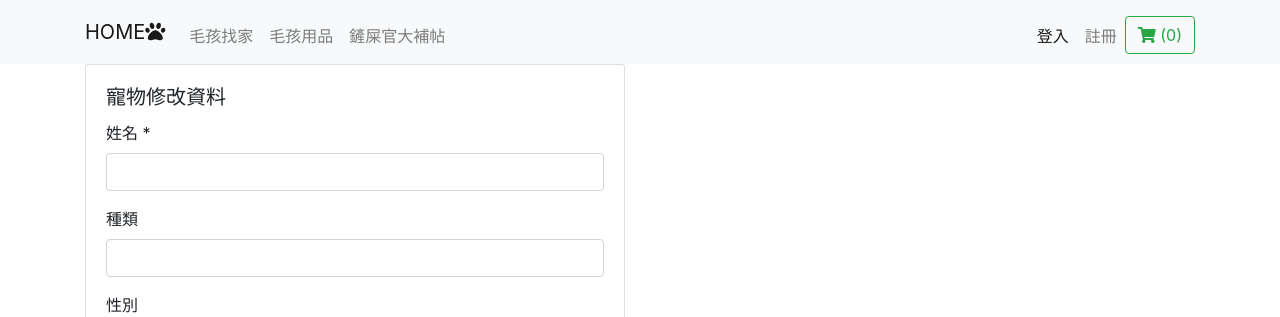
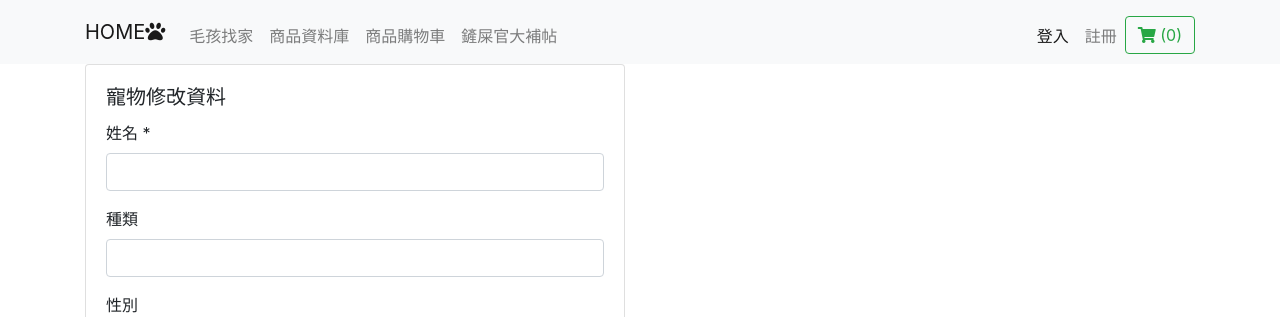
Before and after one commit to TingYunCho/Pets-Project, a PHP site: page /adopted-data-edit.php in a window 1280 px wide. Shown: the top 317 px of the page. Run offline with PHP 8.4, Linux system fonts and the light colour scheme; data comes from the database, SQL or seed files in the repository.

Commit message:
add partials/navbar.php

```diff
--- a/partials/navbar.php
+++ b/partials/navbar.php
@@ -11,7 +11,10 @@
                         <a class="nav-link" href="adopted-data-list.php">毛孩找家</a>
                     </li>
                     <li class="nav-item">
-                        <a class="nav-link" href="product_data.php">毛孩用品</a>
+                        <a class="nav-link" href="product_data.php">商品資料庫</a>
+                    </li>
+                    <li class="nav-item">
+                        <a class="nav-link" href="product_list.php">商品購物車</a>
                     </li>
                     <li class="nav-item">
                         <a class="nav-link" href="article-list.php">鏟屎官大補帖</a>
```
